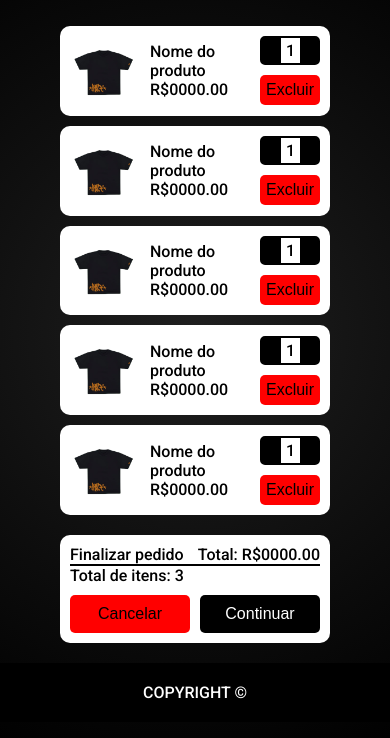
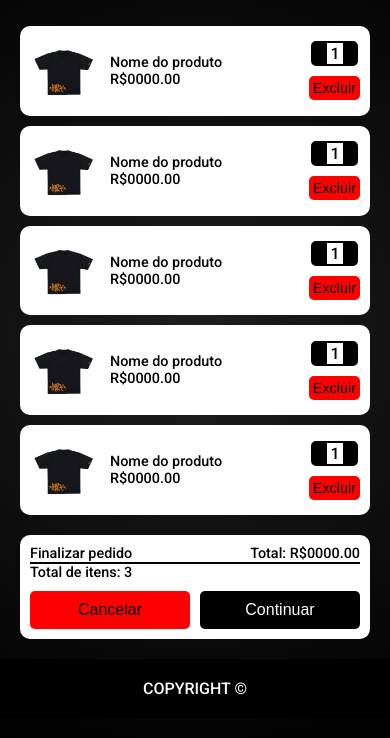
Before and after one commit to CaioSantos00/Loja-2.0, a plain HTML site: page pages/telaCarrinho.html in a window 390 px wide. Shown: the part 90-828 px from the top of the page. Drawn offline with Linux system fonts and the light colour scheme.

```diff
--- a/sass/pages/carrinho.scss
+++ b/sass/pages/carrinho.scss
@@ -202,3 +202,36 @@
         display: none;
     }
 }
+
+
+@media screen and (max-width: 420px) {
+    #sectionCar {
+        margin: 20px 20px;
+    }
+    .titleCars {
+        font-size: 0.9em;
+    }
+    .nomeProductCar {
+        font-size: 0.9em;
+    }
+
+    .precoCar {
+        font-size: 0.9em;
+    }
+    .btnExcluCar {
+        font-size: 0.9em;
+        padding: 4px;
+        &:hover {
+            background-color: rgb(253, 64, 64);
+        }
+    }
+
+    .qtdValueCar {
+        margin: 0px 3px;
+    }
+
+    .btnsQtdsCar {
+        padding: 3px 3px;
+    }
+
+}
```
Also changed, not shown: css-atual/style.css, 1 other file.
